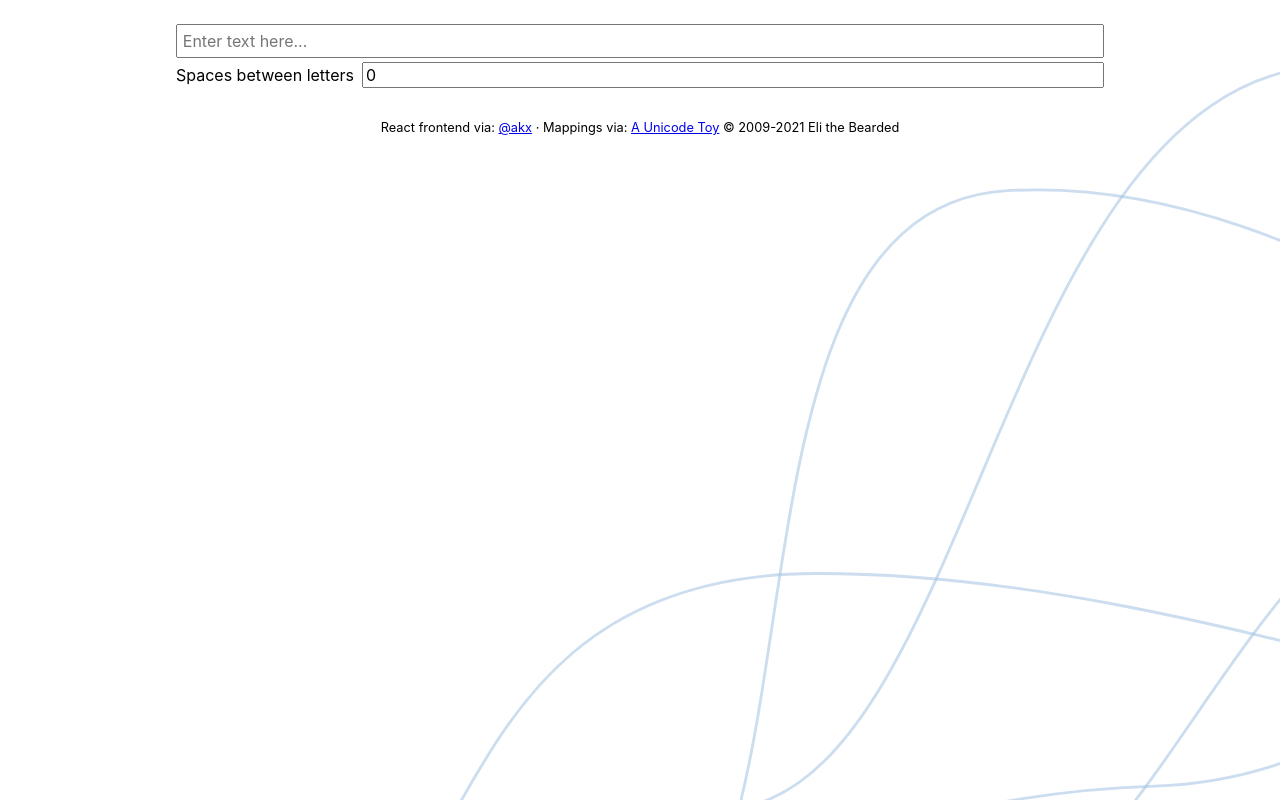
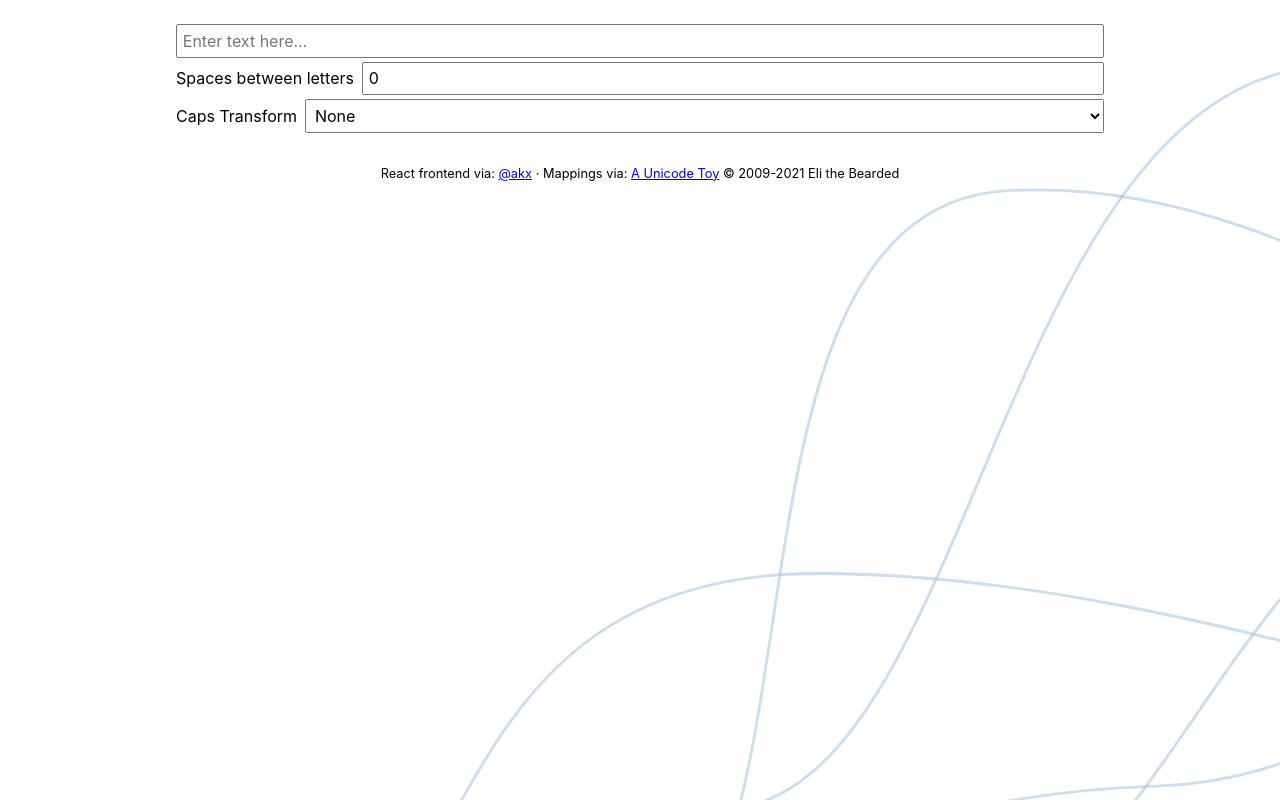
Before and after one commit to akx/unifun, a React (Vite) app: page / in a window 1280 px wide. Built offline with nearby package versions, Linux system fonts and the light colour scheme.

Commit message:
Add caps transforms

```diff
--- a/src/App.tsx
+++ b/src/App.tsx
@@ -1,5 +1,14 @@
 import React from "react";
 import qaz from "./gen/qazwtf";
+
+enum CapsTransform {
+  None = "none",
+  Upper = "upper",
+  Lower = "lower",
+  Invert = "invert",
+  Alternate1 = "alternate1",
+  Alternate2 = "alternate2",
+}
 
 function transform(s: string, mapping: Map<number, number>) {
   return Array.from(s)
@@ -14,9 +23,32 @@ function addSpacing(text: string, spacing: number) {
   return Array.from(text).join(" ".repeat(spacing));
 }
 
-function computeResults(text: string, spacing: number) {
+function doCapsTransform(s: string, caps: CapsTransform) {
+  switch (caps) {
+    case CapsTransform.None:
+      return s;
+    case CapsTransform.Upper:
+      return s.toUpperCase();
+    case CapsTransform.Lower:
+      return s.toLowerCase();
+    case CapsTransform.Invert:
+      return s
+        .split("")
+        .map((c) => (c.toUpperCase() === c ? c.toLowerCase() : c.toUpperCase()))
+        .join("");
+    case CapsTransform.Alternate1:
+    case CapsTransform.Alternate2:
+      const a = caps === CapsTransform.Alternate2 ? 1 : 0;
+      return s
+        .split("")
+        .map((c, i) => ((i & 1) === a ? c.toUpperCase() : c.toLowerCase()))
+        .join("");
+  }
+}
+
+function computeResults(text: string, spacing: number, caps: CapsTransform) {
   const results: Record<string, string> = {};
-  const trim = addSpacing(text.trim(), spacing);
+  const trim = addSpacing(doCapsTransform(text.trim(), caps), spacing);
   if (trim.length) {
     results["No Transform"] = trim;
     for (const name in qaz) {
@@ -29,7 +61,11 @@ function computeResults(text: string, spacing: number) {
 function App() {
   const [text, setText] = React.useState("");
   const [spacing, setSpacing] = React.useState(0);
-  const results = React.useMemo(() => computeResults(text, spacing), [text, spacing]);
+  const [caps, setCaps] = React.useState<CapsTransform>(CapsTransform.None);
+  const results = React.useMemo(
+    () => computeResults(text, spacing, caps),
+    [text, spacing, caps],
+  );
   return (
     <main>
       <header>
@@ -47,6 +83,20 @@ function App() {
             value={spacing}
             onChange={(e) => setSpacing(Number(e.target.value))}
           />
+        </label>
+        <label>
+          <span>Caps Transform</span>
+          <select
+            value={caps}
+            onChange={(e) => setCaps(e.target.value as CapsTransform)}
+          >
+            <option value={CapsTransform.None}>None</option>
+            <option value={CapsTransform.Upper}>Upper</option>
+            <option value={CapsTransform.Lower}>Lower</option>
+            <option value={CapsTransform.Invert}>Invert</option>
+            <option value={CapsTransform.Alternate1}>Alternate 1</option>
+            <option value={CapsTransform.Alternate2}>Alternate 2</option>
+          </select>
         </label>
       </header>
       <table>
--- a/src/index.css
+++ b/src/index.css
@@ -3,7 +3,8 @@
 }
 
 body,
-input {
+input,
+select {
   font-family: -apple-system, BlinkMacSystemFont, "Segoe UI", "Roboto", "Oxygen",
     "Ubuntu", "Cantarell", "Fira Sans", "Droid Sans", "Helvetica Neue",
     sans-serif;
@@ -36,9 +37,13 @@ th {
   text-align: left;
 }
 
-input[type=text] {
+input,
+select {
+  padding: 0.3em;
+}
+
+input[type="text"] {
   width: 100%;
-  padding: 0.3em;
 }
 
 footer {
@@ -61,12 +66,15 @@ label {
   margin: 0.25em 0;
   align-items: center;
 }
+
 label > span {
   flex: 0;
   padding-right: 0.5em;
   white-space: nowrap;
 }
-label > input, label > select {
+
+label > input,
+label > select {
   flex: 1;
 }
 
```
Lines whose indentation alone changed are shown as unchanged.
